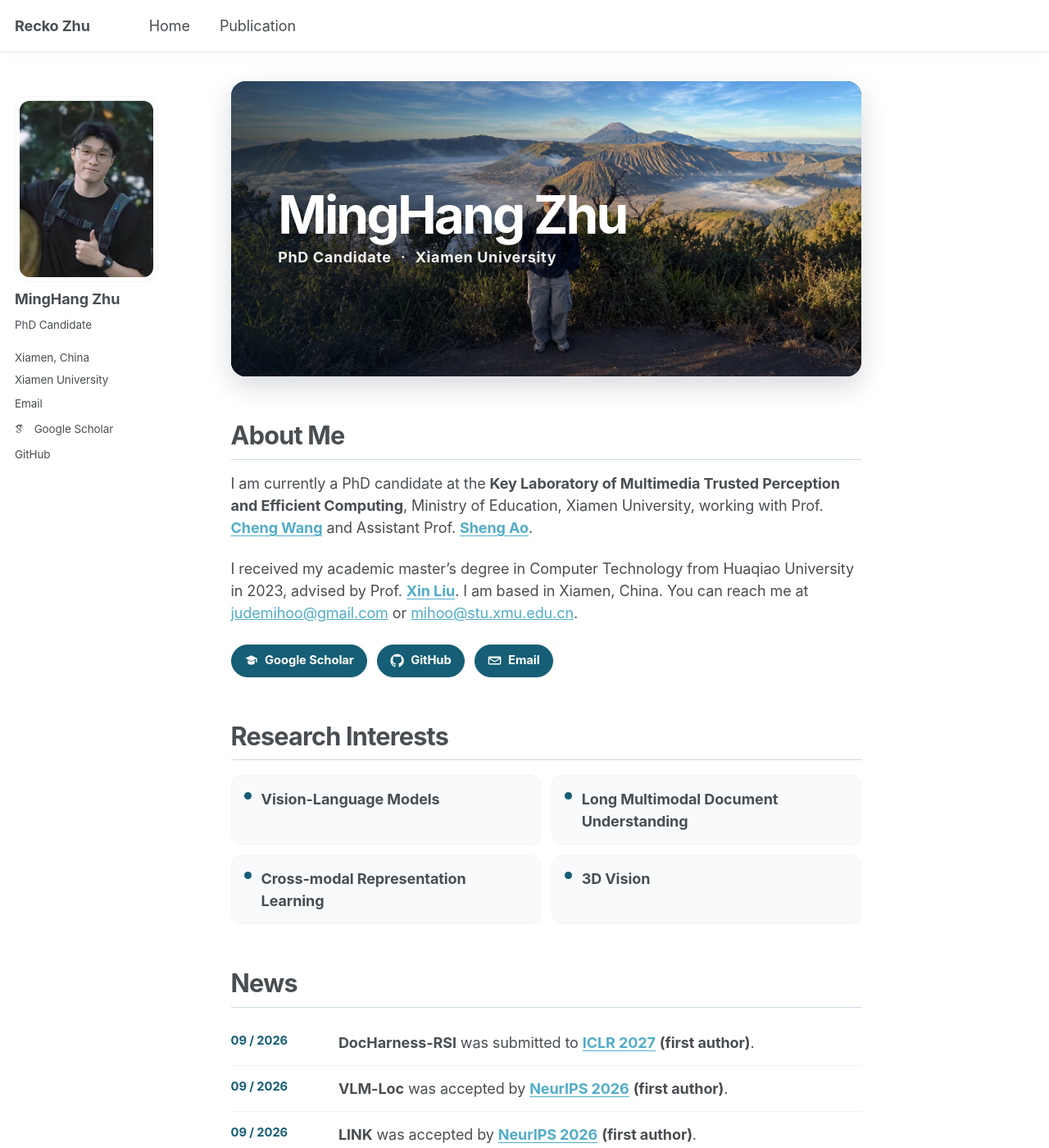
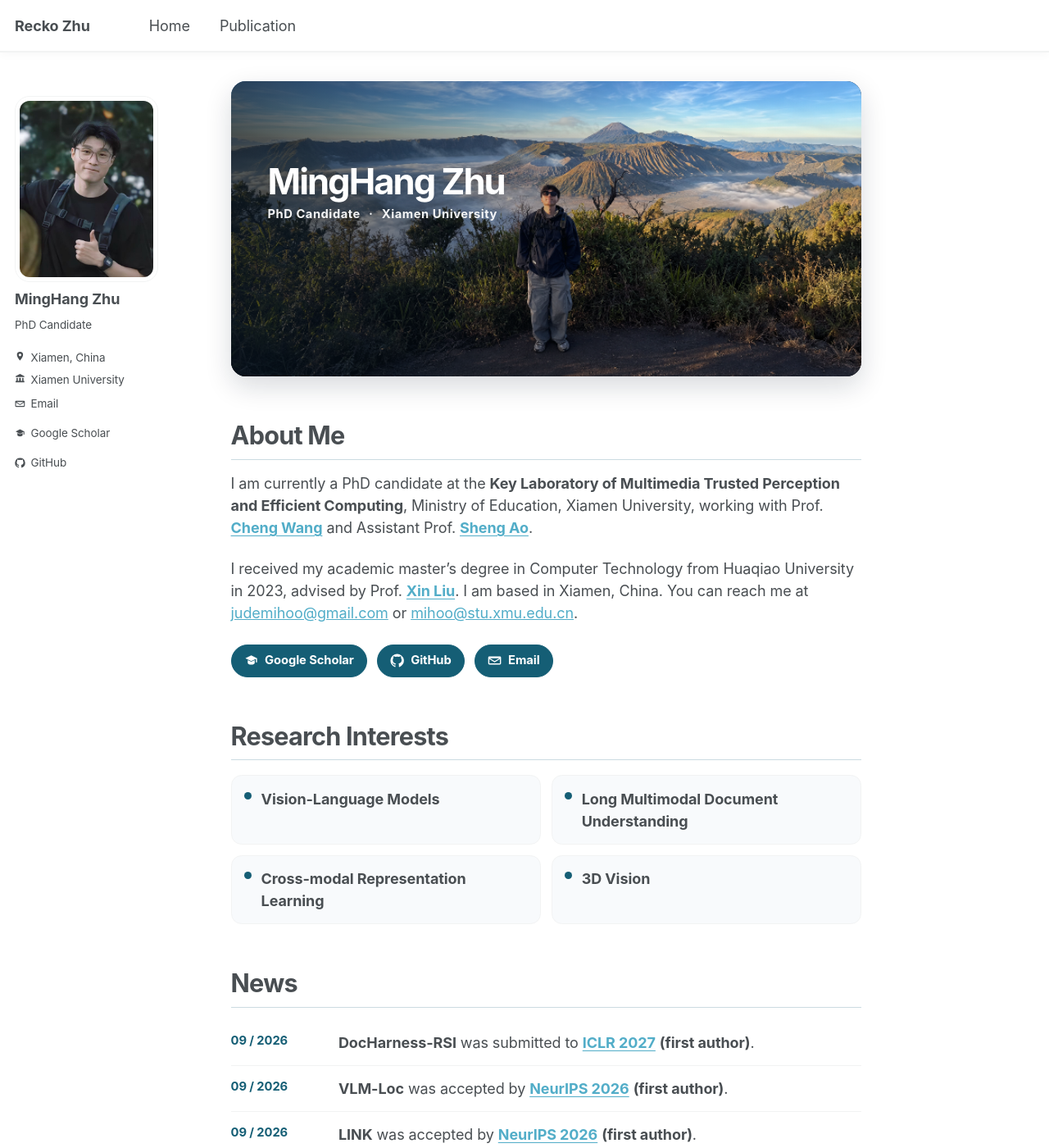
Before and after one commit to Reckozmh/ReckoZhu.github.io, a Jekyll site: the page built from _pages/about.md, in a window 1280 px wide and 1400 px high. Shown: the whole window at 82% size. Built offline with Jekyll 4.4.1, drawn with Linux system fonts in a browser that asks for light colours; some web fonts are replaced; some of the changed text lies outside the part shown.

Commit message:
Refine homepage details and publication styling

```diff
--- a/_includes/author-profile.html
+++ b/_includes/author-profile.html
@@ -25,16 +25,16 @@
     <ul class="author__urls social-icons">
       <!-- Font Awesome icons / Biographic information  -->
       {% if author.location %}
-        <li class="author__desktop">{{ author.location }}</li>
+        <li class="author__desktop"><svg class="author-icon" viewBox="0 0 24 24" aria-hidden="true"><path d="M12 2a7 7 0 0 0-7 7c0 5.25 7 13 7 13s7-7.75 7-13a7 7 0 0 0-7-7Zm0 10.1A3.1 3.1 0 1 1 12 5.9a3.1 3.1 0 0 1 0 6.2Z"/></svg>{{ author.location }}</li>
       {% endif %}
       {% if author.employer %}
-        <li class="author__desktop">{{ author.employer }}</li>
+        <li class="author__desktop"><svg class="author-icon" viewBox="0 0 24 24" aria-hidden="true"><path d="M12 2 2 7v2h20V7L12 2ZM4 11v7H2v3h20v-3h-2v-7h-3v7h-3v-7h-4v7H7v-7H4Z"/></svg>{{ author.employer }}</li>
       {% endif %}
       {% if author.uri %}
         <li><a href="{{ author.uri }}"><i class="fas fa-fw fa-link icon-pad-right" aria-hidden="true"></i>{{ site.data.ui-text[site.locale].website_label | default: "Website" }}</a></li>
       {% endif %}
       {% if author.email %}
-        <li><a href="mailto:{{ author.email }}">{{ site.data.ui-text[site.locale].email_label | default: "Email" }}</a></li>
+        <li><a href="mailto:{{ author.email }}"><svg class="author-icon" viewBox="0 0 24 24" aria-hidden="true"><path d="M3 5h18a2 2 0 0 1 2 2v10a2 2 0 0 1-2 2H3a2 2 0 0 1-2-2V7a2 2 0 0 1 2-2Zm9 8 8-5H4l8 5Zm0 2L3 9.4V17h18V9.4L12 15Z"/></svg>{{ site.data.ui-text[site.locale].email_label | default: "Email" }}</a></li>
       {% endif %}
 
       {% if author.cv %}
@@ -49,7 +49,7 @@
         <li><a href="{{ author.arxiv }}"><i class="ai ai-arxiv ai-fw icon-pad-right"></i>arXiv</a></li>
       {% endif %}
       {% if author.googlescholar %}
-        <li><a href="{{ author.googlescholar }}"><i class="ai ai-google-scholar ai-fw icon-pad-right"></i>Google Scholar</a></li>
+        <li><a href="{{ author.googlescholar }}"><svg class="author-icon" viewBox="0 0 24 24" aria-hidden="true"><path d="M12 3 2 8l10 5 8-4v6h2V8L12 3Zm-6 8.1V16c0 1.7 2.7 3 6 3s6-1.3 6-3v-4.9l-6 3-6-3Z"/></svg>Google Scholar</a></li>
       {% endif %}
       {% if author.semantic %}
         <li><a href="{{ author.semantic }}"><i class="ai ai-semantic-scholar ai-fw icon-pad-right"></i>Semantic Scholar</a></li>
@@ -81,7 +81,7 @@
         <li><a href="https://dribbble.com/{{ author.dribbble }}"><i class="fab fa-fw fa-dribbble icon-pad-right" aria-hidden="true"></i>Dribbble</a></li>
       {% endif %}
       {% if author.github %}
-        <li><a href="https://github.com/{{ author.github }}">GitHub</a></li>
+        <li><a href="https://github.com/{{ author.github }}"><svg class="author-icon" viewBox="0 0 24 24" aria-hidden="true"><path d="M12 .8a11.4 11.4 0 0 0-3.6 22.2c.6.1.8-.3.8-.6v-2.2c-3.3.7-4-1.4-4-1.4-.5-1.4-1.3-1.8-1.3-1.8-1.1-.7.1-.7.1-.7 1.2.1 1.8 1.2 1.8 1.2 1.1 1.8 2.8 1.3 3.5 1 .1-.8.4-1.3.8-1.6-2.7-.3-5.5-1.3-5.5-6a4.7 4.7 0 0 1 1.2-3.2c-.1-.3-.5-1.6.1-3.2 0 0 1-.3 3.3 1.2a11.3 11.3 0 0 1 6 0c2.3-1.5 3.3-1.2 3.3-1.2.6 1.6.2 2.9.1 3.2a4.7 4.7 0 0 1 1.2 3.2c0 4.7-2.8 5.7-5.5 6 .4.4.8 1.1.8 2.2v3.3c0 .3.2.7.8.6A11.4 11.4 0 0 0 12 .8Z"/></svg>GitHub</a></li>
       {% endif %}
       {% if author.kaggle %}
         <li><a href="https://kaggle.com/{{ author.kaggle }}"><i class="fab fa-fw fa-kaggle icon-pad-right" aria-hidden="true"></i>Kaggle</a></li>
--- a/_pages/about.md
+++ b/_pages/about.md
@@ -45,10 +45,10 @@ I received my academic master’s degree in Computer Technology from Huaqiao Uni
   <div class="news-item"><time>09 / 2026</time><p><strong>LINK</strong> was accepted by <a class="venue-link" href="https://neurips.cc/Conferences/2026">NeurIPS 2026</a> <strong>(first author)</strong>.</p></div>
   <div class="news-item"><time>09 / 2026</time><p><strong>BiLi</strong> was accepted by <a class="venue-link" href="https://neurips.cc/Conferences/2026">NeurIPS 2026</a> <strong>(first author)</strong>.</p></div>
   <div class="news-item"><time>09 / 2026</time><p><strong>SPAR</strong> was accepted by <a class="venue-link" href="https://neurips.cc/Conferences/2026">NeurIPS 2026</a>.</p></div>
-  <div class="news-item"><time>09 / 2026</time><p><strong>TempLoc</strong> was accepted by <a class="venue-link" href="https://2026.acmmm.org/">ACM MM 2026</a> as an <strong>Oral</strong> paper <strong>(first author)</strong>.</p></div>
-  <div class="news-item"><time>02 / 2026</time><p><strong>LEADER</strong> was accepted by <a class="venue-link" href="https://cvpr.thecvf.com/Conferences/2026">CVPR 2026</a> <strong>(co-first author)</strong>, Highlight.</p></div>
+  <div class="news-item"><time>09 / 2026</time><p><strong>TempLoc</strong> was accepted by <a class="venue-link" href="https://2026.acmmm.org/">ACM MM 2026</a> as an <strong class="news-emphasis--red">Oral</strong> paper <strong>(first author)</strong>.</p></div>
+  <div class="news-item"><time>02 / 2026</time><p><strong>LEADER</strong> was accepted by <a class="venue-link" href="https://cvpr.thecvf.com/Conferences/2026">CVPR 2026</a> <strong>(co-first author)</strong>, <strong class="news-emphasis--red">Highlight</strong>.</p></div>
   <div class="news-item"><time>10 / 2025</time><p><strong>RCP-LO</strong> was accepted by <a class="venue-link" href="https://aiconfpaper.com/conferences/aaai-2025">AAAI 2025</a>.</p></div>
-  <div class="news-item"><time>02 / 2026</time><p><strong>DiffLO</strong> was accepted by <a class="venue-link" href="https://cvpr.thecvf.com/Conferences/2025">CVPR 2025</a>.</p></div>
+  <div class="news-item"><time>02 / 2025</time><p><strong>DiffLO</strong> was accepted by <a class="venue-link" href="https://cvpr.thecvf.com/Conferences/2025">CVPR 2025</a>.</p></div>
 </div>
 
 ## Selected Publications
@@ -61,6 +61,13 @@ I received my academic master’s degree in Computer Technology from Huaqiao Uni
 </div>
 
 <p class="section-link"><a href="{{ '/publications/' | relative_url }}">View all publications <span aria-hidden="true">→</span></a></p>
+
+## Academic Services
+
+<ul class="service-list">
+  <li><time>2023</time><span>Volunteer, <a class="venue-link" href="https://conf.csig.org.cn/10346.html">The 4th National SLAM Technology Forum</a>, Xiamen University</span></li>
+  <li><time>2025</time><span>Volunteer, <a class="venue-link" href="https://news.xmu.edu.cn/info/1003/500942.htm"><strong>The 13th International Conference on Mobile Mapping Technology (MMT)</strong></a></span></li>
+</ul>
 
 ## Honors and Awards
 
@@ -78,10 +85,3 @@ I received my academic master’s degree in Computer Technology from Huaqiao Uni
   <li><time>2021</time><span>National Second Prize, Huawei Cup China Postgraduate Mathematical Contest in Modeling</span></li>
   <li><time>2022</time><span>National Second Prize, Huawei Cup China Postgraduate Mathematical Contest in Modeling</span></li>
 </ul>
-
-## Academic Services
-
-<ul class="service-list">
-  <li><time>2023</time><span>Volunteer, <a class="venue-link" href="https://conf.csig.org.cn/10346.html">The 4th National SLAM Technology Forum</a>, Xiamen University</span></li>
-  <li><time>2023</time><span>Volunteer, <a class="venue-link" href="https://news.xmu.edu.cn/info/1003/500942.htm">The 13th International Conference on Mobile Mapping Technology (MMT)</a></span></li>
-</ul>
--- a/_sass/_custom.scss
+++ b/_sass/_custom.scss
@@ -43,17 +43,17 @@ body {
 
 .profile-hero__overlay {
   position: absolute;
-  top: 50%;
-  left: clamp(1.5rem, 5vw, 3.2rem);
+  top: 28%;
+  left: clamp(1.25rem, 4vw, 2.5rem);
   z-index: 1;
-  transform: translateY(-50%);
+  max-width: 42%;
 }
 
 .profile-hero__overlay h1 {
   margin: 0 0 0.35rem;
   color: #fff;
   font-family: $sans-serif;
-  font-size: clamp(2rem, 5vw, 3.6rem);
+  font-size: clamp(1.7rem, 3.4vw, 2.55rem);
   line-height: 1;
   letter-spacing: -0.045em;
   text-shadow: 0 2px 18px rgba(0, 0, 0, 0.28);
@@ -63,7 +63,7 @@ body {
   margin: 0 !important;
   color: rgba(255, 255, 255, 0.94);
   font-family: $sans-serif;
-  font-size: clamp(0.78rem, 1.5vw, 1rem) !important;
+  font-size: clamp(0.68rem, 1.15vw, 0.88rem) !important;
   font-weight: 650;
   letter-spacing: 0.035em;
 }
@@ -208,6 +208,10 @@ body {
   margin: 0;
 }
 
+.news-emphasis--red {
+  color: #c62828;
+}
+
 .todo-inline {
   color: var(--profile-warning);
   font-size: 0.9em;
@@ -322,9 +326,9 @@ body {
 
 .publication-status--oral,
 .publication-status--highlight {
-  color: var(--profile-navy);
-  background: #e7eef5;
-  border: 1px solid #c4d2e0;
+  color: #b91c1c;
+  background: #fff1f2;
+  border: 1px solid #fecdd3;
 }
 
 .publication-card h3 {
@@ -468,6 +472,20 @@ body {
   transition: color 150ms ease;
 }
 
+.author__urls li,
+.author__urls a {
+  display: flex;
+  align-items: center;
+}
+
+.author-icon {
+  width: 0.95em;
+  height: 0.95em;
+  margin-right: 0.5em;
+  flex: 0 0 auto;
+  fill: currentColor;
+}
+
 @media (max-width: 720px) {
   .profile-hero {
     min-height: 220px;
@@ -479,6 +497,20 @@ body {
 
   .profile-hero::after {
     background: linear-gradient(90deg, rgba(7, 19, 31, 0.75) 0%, rgba(7, 19, 31, 0.28) 65%, rgba(7, 19, 31, 0.08) 100%);
+  }
+
+  .profile-hero__overlay {
+    top: 22%;
+    left: 1.1rem;
+    max-width: 54%;
+  }
+
+  .profile-hero__overlay h1 {
+    font-size: clamp(1.45rem, 7vw, 1.85rem);
+  }
+
+  .profile-hero__overlay p {
+    font-size: 0.66rem !important;
   }
 
   .interest-list {
```
Also changed, not shown: _publications/10-difflo.md (+1 -1 lines), images/publications/spar.png.
